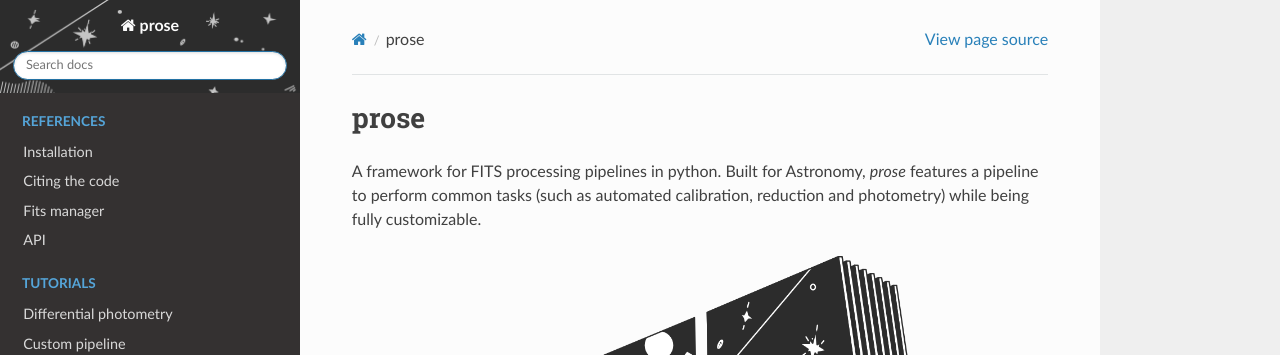
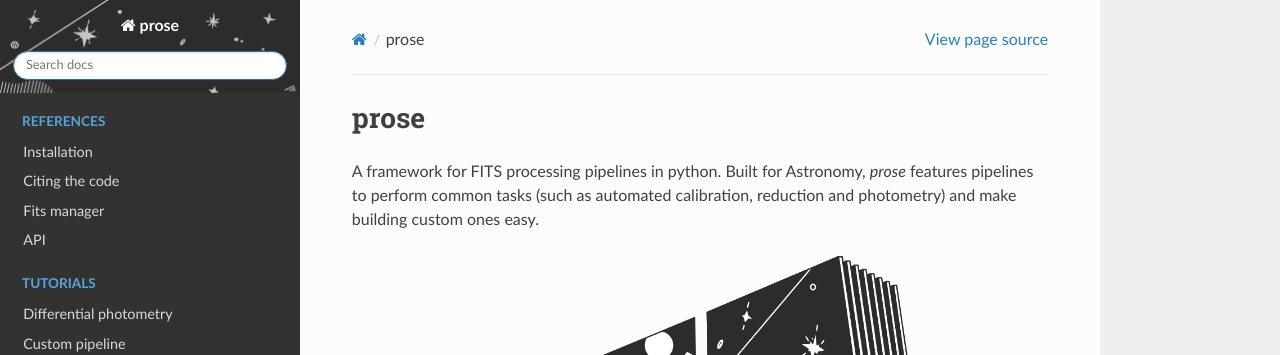
Before and after one commit to lgrcia/prose, a Sphinx documentation site: the page built from docs/source/index.rst, in a window 1280 px wide and 1074 px high. Shown: the top 355 px of the window. Built offline with Sphinx 7.4.7 and the Read the Docs theme 2.0.0, drawn with Linux system fonts in a browser that asks for light colours.

```diff
--- a/docs/source/index.rst
+++ b/docs/source/index.rst
@@ -6,7 +6,7 @@
 prose
 =====
 
-A framework for FITS processing pipelines in python. Built for Astronomy, |prose| features a pipeline to perform common tasks (such as automated calibration, reduction and photometry) while being fully customizable.
+A framework for FITS processing pipelines in python. Built for Astronomy, |prose| features pipelines to perform common tasks (such as automated calibration, reduction and photometry) and make building custom ones easy.
 
 .. image:: prose.png
    :width: 450
```
Also changed, not shown: README.md (+1 -1 lines).
